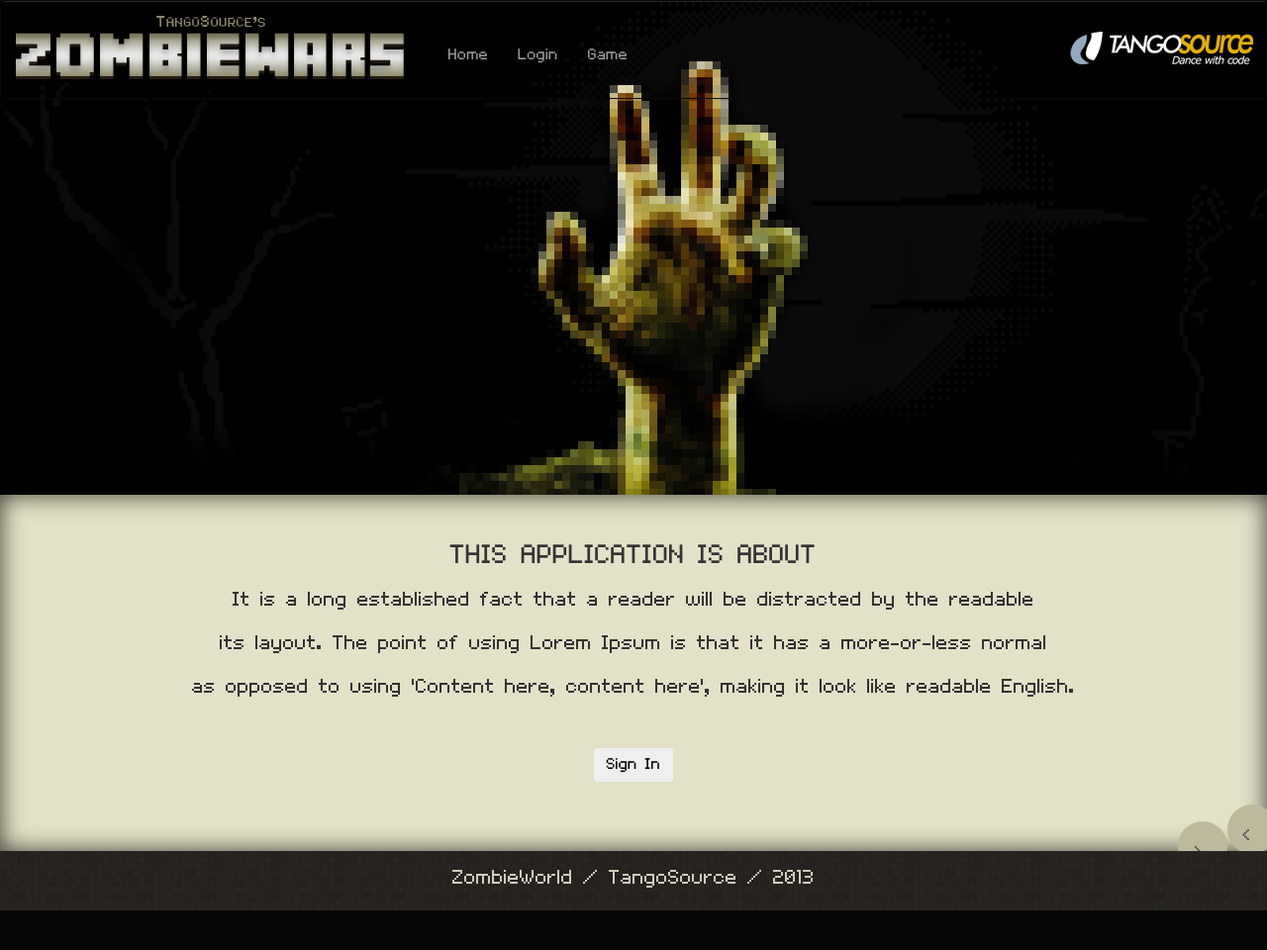
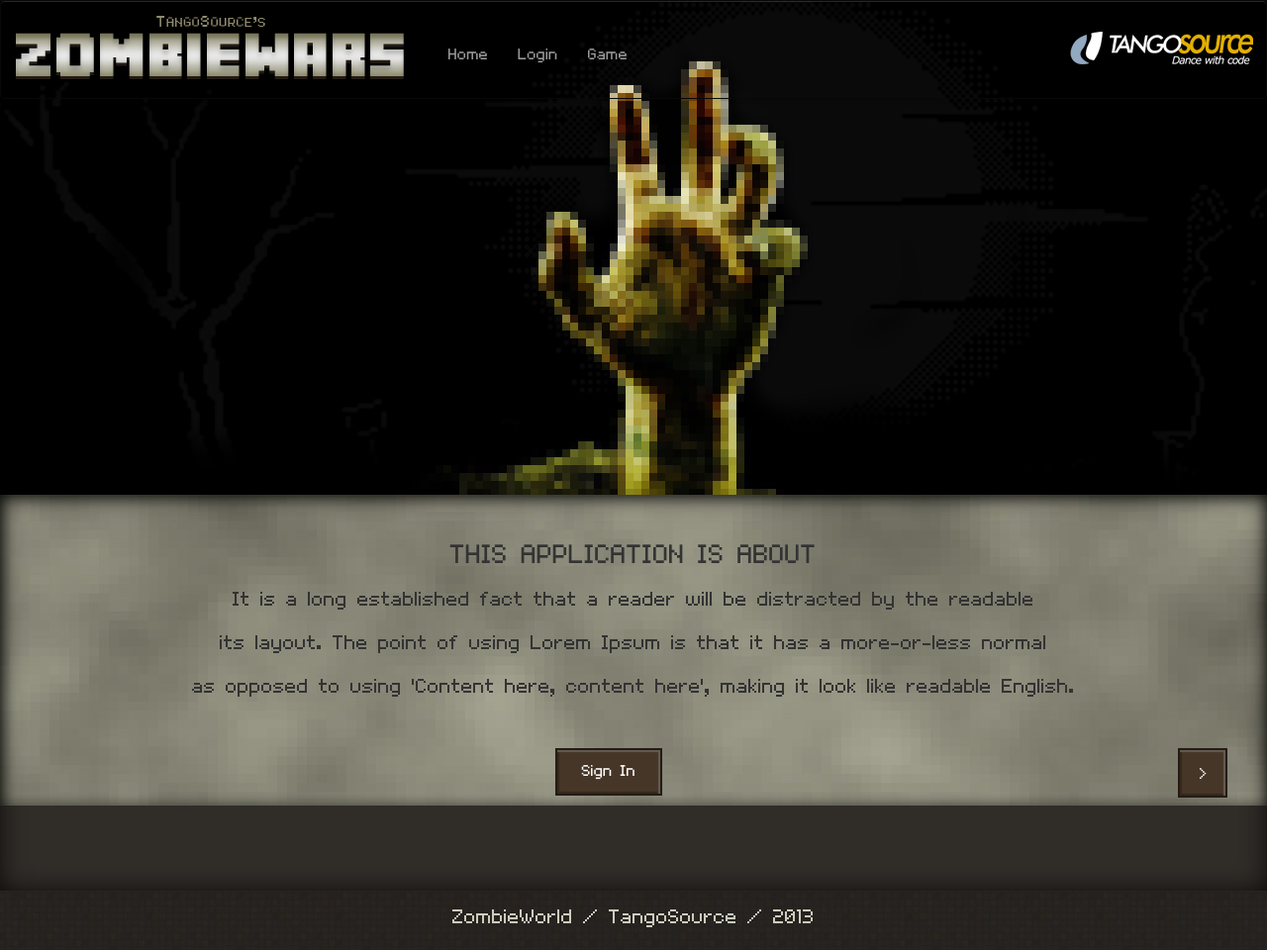
Before and after one commit to Xaiid/Z-N, a Node server app: page / in a window 1280 px wide. Shown: the whole page at 99% size. Before the commit the page ends 920 px from the top, so only its background shows below. Run offline with Node 20, Linux system fonts and the light colour scheme.

Commit message:
finished style to the landing page

```diff
--- a/public/stylesheets/css/style.css
+++ b/public/stylesheets/css/style.css
@@ -144,14 +144,14 @@ a {
   -moz-box-shadow: inset 0 0 25px rgba(0, 0, 0, 0.75);
   box-shadow: inset 0 0 25px rgba(0, 0, 0, 0.75);
   background: #302c28 url("../../images/info-bg.jpg") no-repeat;
+  background-size: 100% auto;
   width: 100%;
   margin: 400px 0 0;
-  min-height: 350px;
-  background: #e3e1c7;
+  min-height: 400px;
   padding: 40px;
   text-align: center;
   line-height: 44px;
-  overflow-x: auto;
+  overflow-x: hidden;
   overflow-y: hidden;
   max-height: 360px;
   white-space: nowrap;
@@ -159,34 +159,60 @@ a {
 /* line 80, ../sass/style.sass */
 #intro-landing .btn {
   margin-top: 40px;
+  -webkit-border-radius: 0px;
+  -moz-border-radius: 0px;
+  -ms-border-radius: 0px;
+  -o-border-radius: 0px;
+  border-radius: 0px;
 }
-/* line 82, ../sass/style.sass */
+/* line 83, ../sass/style.sass */
+#intro-landing .rpg-button {
+  background: #463627;
+  border: 2px solid #231c15;
+  box-shadow: inset -2px 2px 1px #655b52, inset 2px -2px 1px #36281b;
+  padding: 12px 25px;
+}
+/* line 88, ../sass/style.sass */
+#intro-landing .rpg-button:hover {
+  filter: progid:DXImageTransform.Microsoft.Alpha(Opacity=80);
+  opacity: 0.8;
+}
+/* line 91, ../sass/style.sass */
 #intro-landing::-webkit-scrollbar {
   height: 8px;
   width: 8px;
   background: inherit;
 }
-/* line 86, ../sass/style.sass */
+/* line 95, ../sass/style.sass */
 #intro-landing::-webkit-scrollbar-thumb {
   background: rgba(0, 0, 0, 0);
   -webkit-border-radius: 1ex;
 }
-/* line 89, ../sass/style.sass */
+/* line 98, ../sass/style.sass */
 #intro-landing::-webkit-scrollbar-track {
   background: none;
 }
-/* line 93, ../sass/style.sass */
+/* line 101, ../sass/style.sass */
+#intro-landing .container-controls {
+  overflow: hidden;
+  float: right;
+}
+/* line 105, ../sass/style.sass */
+#intro-landing .container-controls .rpg-button.prev, #intro-landing .container-controls .rpg-button.next {
+  padding: 0px 20px;
+}
+/* line 108, ../sass/style.sass */
 #intro-landing .step1 {
   display: inline-block;
   width: 100%;
 }
-/* line 97, ../sass/style.sass */
+/* line 112, ../sass/style.sass */
 #intro-landing .step2 {
   display: inline-block;
   width: 100%;
 }
 
-/* line 101, ../sass/style.sass */
+/* line 116, ../sass/style.sass */
 .next, .prev {
   float: right;
   background: #bcb99e;
@@ -197,52 +223,47 @@ a {
   padding-left: 4px;
   cursor: pointer;
 }
-/* line 110, ../sass/style.sass */
-.next:hover, .prev:hover {
-  filter: progid:DXImageTransform.Microsoft.Alpha(Opacity=80);
-  opacity: 0.8;
-}
 
-/* line 113, ../sass/style.sass */
+/* line 126, ../sass/style.sass */
 .prev {
   float: left;
   line-height: 49px;
   padding-left: 1px;
 }
 
-/* line 120, ../sass/style.sass */
+/* line 133, ../sass/style.sass */
 #login {
   background: rgba(188, 185, 158, 0.4) url("../../images/zom1.png") no-repeat 90% 90%;
   height: 700px;
   margin: 60px;
   padding: 40px;
 }
-/* line 125, ../sass/style.sass */
+/* line 138, ../sass/style.sass */
 #login h1 {
   font-size: 48px;
   color: #cdccbc;
 }
-/* line 128, ../sass/style.sass */
+/* line 141, ../sass/style.sass */
 #login .col-md-6 {
   margin: 0 auto;
   float: none;
   text-align: center;
 }
-/* line 132, ../sass/style.sass */
+/* line 145, ../sass/style.sass */
 #login .col-md-6 label {
   font-size: 48px;
   color: #524832;
   margin-bottom: 45px;
   width: 100%;
 }
-/* line 137, ../sass/style.sass */
+/* line 150, ../sass/style.sass */
 #login .col-md-6 .btn {
   clear: both;
   width: 180px;
   height: 60px;
 }
 
-/* line 141, ../sass/style.sass */
+/* line 154, ../sass/style.sass */
 #username, #chat-slide textarea {
   -webkit-box-shadow: inset 0px 0px 25px rgba(0, 0, 0, 0.46);
   -moz-box-shadow: inset 0px 0px 25px rgba(0, 0, 0, 0.46);
@@ -260,17 +281,17 @@ a {
   padding: 20px;
 }
 
-/* line 152, ../sass/style.sass */
+/* line 165, ../sass/style.sass */
 input[type="text"], input[type="password"] {
   outline: 0;
 }
 
-/* line 155, ../sass/style.sass */
+/* line 168, ../sass/style.sass */
 .space {
   height: 48px;
 }
 
-/* line 158, ../sass/style.sass */
+/* line 171, ../sass/style.sass */
 .chat-icon {
   display: none;
   -webkit-transition: 1s;
@@ -279,7 +300,7 @@ input[type="text"], input[type="password"] {
   transition: 1s;
 }
 @media (max-width: 1450px) {
-  /* line 158, ../sass/style.sass */
+  /* line 171, ../sass/style.sass */
   .chat-icon {
     background: transparent url("../../images/chat.png") no-repeat;
     position: absolute;
@@ -290,14 +311,14 @@ input[type="text"], input[type="password"] {
     width: 64px;
     z-index: 999;
   }
-  /* line 170, ../sass/style.sass */
+  /* line 183, ../sass/style.sass */
   .chat-icon.open {
     right: 38%;
     background: transparent url("../../images/close.png") no-repeat center center;
   }
 }
 
-/* line 174, ../sass/style.sass */
+/* line 187, ../sass/style.sass */
 #chat-slide {
   -webkit-border-radius: 15px;
   -moz-border-radius: 15px;
@@ -318,14 +339,14 @@ input[type="text"], input[type="password"] {
   transition: 1s;
 }
 @media (min-width: 1451px) {
-  /* line 174, ../sass/style.sass */
+  /* line 187, ../sass/style.sass */
   #chat-slide {
     width: 18%;
     display: block !important;
   }
 }
 @media (max-width: 1450px) {
-  /* line 174, ../sass/style.sass */
+  /* line 187, ../sass/style.sass */
   #chat-slide {
     width: 0;
     overflow: hidden;
@@ -334,7 +355,7 @@ input[type="text"], input[type="password"] {
     -o-transition: 1s;
     transition: 1s;
   }
-  /* line 193, ../sass/style.sass */
+  /* line 206, ../sass/style.sass */
   #chat-slide.visible {
     -webkit-transition: 1s;
     -moz-transition: 1s;
@@ -345,16 +366,16 @@ input[type="text"], input[type="password"] {
     z-index: 9999;
   }
 }
-/* line 198, ../sass/style.sass */
+/* line 211, ../sass/style.sass */
 #chat-slide label {
   color: #cdccbc;
   width: 100%;
 }
-/* line 201, ../sass/style.sass */
+/* line 214, ../sass/style.sass */
 #chat-slide textarea {
   margin-bottom: 20px;
 }
-/* line 205, ../sass/style.sass */
+/* line 218, ../sass/style.sass */
 #chat-slide #chat {
   margin: 20px;
   background: rgba(0, 0, 0, 0.4);
@@ -363,22 +384,22 @@ input[type="text"], input[type="password"] {
   overflow-x: hidden;
   overflow-y: auto;
 }
-/* line 212, ../sass/style.sass */
+/* line 225, ../sass/style.sass */
 #chat-slide #chat p {
   word-wrap: break-word;
   text-align: left;
   font-size: 16px;
 }
-/* line 216, ../sass/style.sass */
+/* line 229, ../sass/style.sass */
 #chat-slide #chat p:nth-child(odd) {
   background: rgba(0, 0, 0, 0.8);
 }
-/* line 218, ../sass/style.sass */
+/* line 231, ../sass/style.sass */
 #chat-slide #chat p:nth-child(even) {
   background: transparent;
 }
 
-/* line 223, ../sass/style.sass */
+/* line 236, ../sass/style.sass */
 footer {
   background: transparent;
   height: 60px;
--- a/public/stylesheets/sass/style.sass
+++ b/public/stylesheets/sass/style.sass
@@ -66,19 +66,28 @@ a
 #intro-landing
   +box-shadow(inset 0 0 25px rgba(0,0,0,0.75))
   background: #302c28 url('../../images/info-bg.jpg') no-repeat
+  background-size: 100% auto
   width: 100%
   margin: 400px 0 0
-  min-height: 350px
-  background: #e3e1c7
+  min-height: 400px
   padding: 40px
   text-align: center
   line-height: 44px
-  overflow-x: auto
+  overflow-x: hidden
   overflow-y: hidden
   max-height: 360px
   white-space: nowrap
   .btn
     margin-top: 40px
+    +border-radius(0px)
+  .rpg-button
+    background: #463627
+    border: 2px solid #231c15
+    box-shadow: inset -2px 2px 1px #655b52, inset 2px -2px 1px #36281b
+    padding: 12px 25px
+    &:hover
+      +opacity(.8)
+
   &::-webkit-scrollbar
     height: 8px
     width: 8px
@@ -89,6 +98,12 @@ a
   &::-webkit-scrollbar-track
     background: none
 
+  .container-controls
+    overflow: hidden
+    float: right
+    .rpg-button
+      &.prev, &.next
+        padding: 0px 20px
 
   .step1
     display: inline-block
@@ -107,8 +122,6 @@ a
   line-height: 50px
   padding-left: 4px
   cursor: pointer
-  &:hover
-    +opacity(.8)
 
 .prev
   float: left
--- a/views/index.jade
+++ b/views/index.jade
@@ -9,15 +9,18 @@ block content
       p its layout. The point of using Lorem Ipsum is that it has a more-or-less normal
       p as opposed to using 'Content here, content here', making it look like readable English.
 
-      button.btn Sign In
+      button.btn.btn-primary.rpg-button Sign In
       .container-controls
-        .next.btn >
+        .next.btn-primary.btn.rpg-button >
 
     .step2
       h1 THIS APPLICATION IS ABOUT
       p  It is a long established fact that a reader will be distracted by the readable
       p its layout. The point of using Lorem Ipsum is that it has a more-or-less normal
       p as opposed to using 'Content here, content here', making it look like readable English.
-        .prev.btn <
+
+      button.btn.btn-primary.rpg-button Sign In
+      .container-controls
+        .prev.btn-primary.btn.rpg-button <
 
   #my-root-footer
```
Also changed, not shown: public/images/info-bg.jpg.
